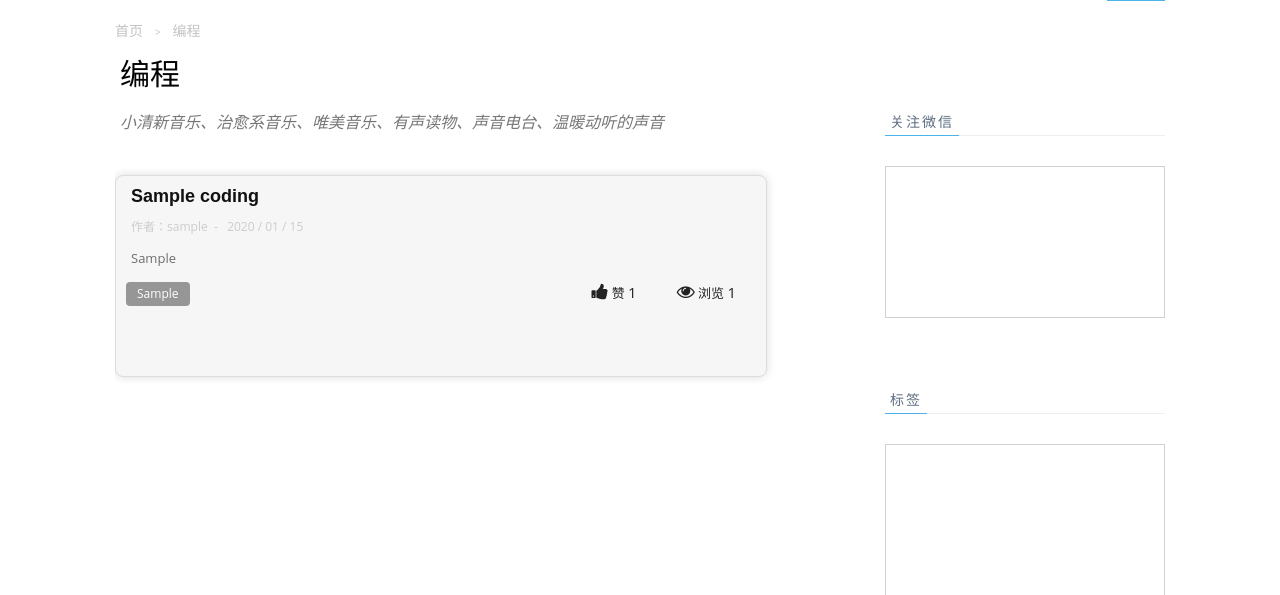
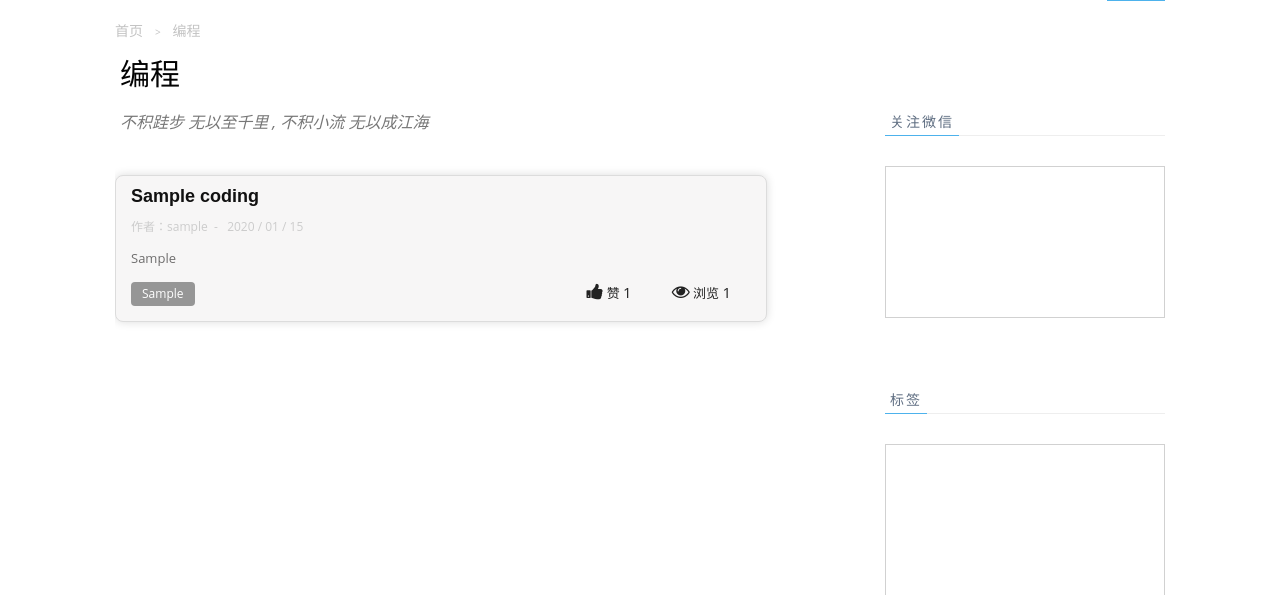
Before and after one commit to yanran200730/blog, a Django app: page /learn/ in a window 1280 px wide. Shown: the part 107-702 px from the top of the page. Run offline with Django 3.2, Linux system fonts and the light colour scheme; tables that the repository leaves empty hold one stand-in row (values such as "Sample post"); some libraries are stand-ins or nearby versions.

Commit message:
小细节

```diff
--- a/blog/static/css/Letter.css
+++ b/blog/static/css/Letter.css
@@ -144,7 +144,7 @@
 
 #ds-share #ds-reset .ds-share-icons-more {
 	left: 638px !important;
-	top: -250px !important;
+	top: -395px !important;
 }
 
 .ds-share-icons-footer {
--- a/blog/static/css/blog.css
+++ b/blog/static/css/blog.css
@@ -144,7 +144,7 @@
 
 #ds-share #ds-reset .ds-share-icons-more {
 	left: 638px !important;
-	top: -250px !important;
+	top: -395px !important;
 }
 
 .ds-share-icons-footer {
--- a/blog/static/css/coding.css
+++ b/blog/static/css/coding.css
@@ -49,7 +49,7 @@
 }
 .body_content p {
     margin:25px 0;
-    line-height: 1.6;
+    line-height: 1.9;
     color: #909090;
     font-size: 14px;
 }
@@ -146,7 +146,7 @@ pre code span {
 
 #ds-share #ds-reset .ds-share-icons-more {
 	left: 638px !important;
-	top: -250px !important;
+	top: -395px !important;
 }
 
 .ds-share-icons-footer {
--- a/blog/static/css/learn.css
+++ b/blog/static/css/learn.css
@@ -58,12 +58,12 @@
 	margin-bottom: 30px;
 	background-color: #F7F6F6;
 	border: 1px solid #DCDCDC;
-	height: 200px;
+	/*height: 200px;*/
 	width: 650px;
 	border-radius: 8px;
-   -webkit-box-shadow: #DCDCDC 0px 0px 10px;
-   -moz-box-shadow: #DCDCDC 0px 0px 10px;
-   box-shadow: #DCDCDC 0px 0px 10px;
+    -webkit-box-shadow: #DCDCDC 0px 0px 10px;
+    -moz-box-shadow: #DCDCDC 0px 0px 10px;
+    box-shadow: #DCDCDC 0px 0px 10px;
 }
 
 .head_content {
@@ -99,7 +99,7 @@
 }
 
 .foot_content {
-	margin: 10px;
+	margin: 15px;
 }
 
 .foot_content .tag {
--- a/blog/templates/article.html
+++ b/blog/templates/article.html
@@ -4,7 +4,7 @@
 	<link rel="stylesheet" type="text/css" href="{% static 'css/article.css' %}" >
 {% endblock%}
 {% load pagination_tags %}
-{% block title %}那烛火未明 摇曳满地的冷清{% endblock %}
+{% block title %}时光清浅 花影微凉{% endblock %}
 {% block content %}
     <div class="article">
         <div class="head_section">
--- a/blog/templates/base.html
+++ b/blog/templates/base.html
@@ -7,7 +7,8 @@
 	<meta name="renderer" content="webkit">
 	<title>{% block title %}{% endblock %}</title>
 	{% block extracss %}{% endblock %}
-	<link rel="stylesheet" type="text/css" href="{% static 'css/base.css' %}" >
+	<link rel="stylesheet" type="text/css" href="{% static 'css/base.css' %}">
+	<link rel="Shortcut Icon" href="{% static 'img/favicon.ico' %}" type="image/x-icon">
 	<link href="//netdna.bootstrapcdn.com/font-awesome/4.5.0/css/font-awesome.min.css" rel="stylesheet">
 	<script src="http://libs.baidu.com/jquery/1.9.0/jquery.js" type="text/javascript"></script>
 	<script src="{% static 'javascript/jquery.mousewheel.js' %}" type="text/javascript"></script>
--- a/blog/templates/learn.html
+++ b/blog/templates/learn.html
@@ -7,7 +7,7 @@
 <script type="text/javascript" src="{% static 'javascript/learn.js' %}"></script>
 {% endblock %}
 {% load pagination_tags %}
-{% block title %}小清新音乐{% endblock %}
+{% block title %}学习点滴{% endblock %}
 {% block content %}
 <div class="article">
     <div class="head_section">
@@ -20,7 +20,7 @@
         </div>
         <div class="title_block">
             <h1>编程</h1>
-            <p>小清新音乐、治愈系音乐、唯美音乐、有声读物、声音电台、温暖动听的声音</p>
+            <p>不积跬步 无以至千里 , 不积小流 无以成江海</p>
         </div>
     </div>
     <div class="content_section">
--- a/blog/templates/shuoshuo.html
+++ b/blog/templates/shuoshuo.html
@@ -3,7 +3,7 @@
 {% block extracss %} <link rel="stylesheet" type="text/css" href="{% static 'css/shuoshuo.css' %}">{% endblock%}
 {% block extrajavascript %}<script type="text/javascript" src="{% static 'javascript/shuoshuo.js' %}"></script>{% endblock %}
 {% load pagination_tags %}
-{% block title %}那烛火未明 摇曳满地的冷清{% endblock %}
+{% block title %}零碎的小情绪{% endblock %}
 {% block content %}
     <div class="article">
         <div class="head_section">
```
Also changed, not shown: blog/static/img/favicon.ico (added).
